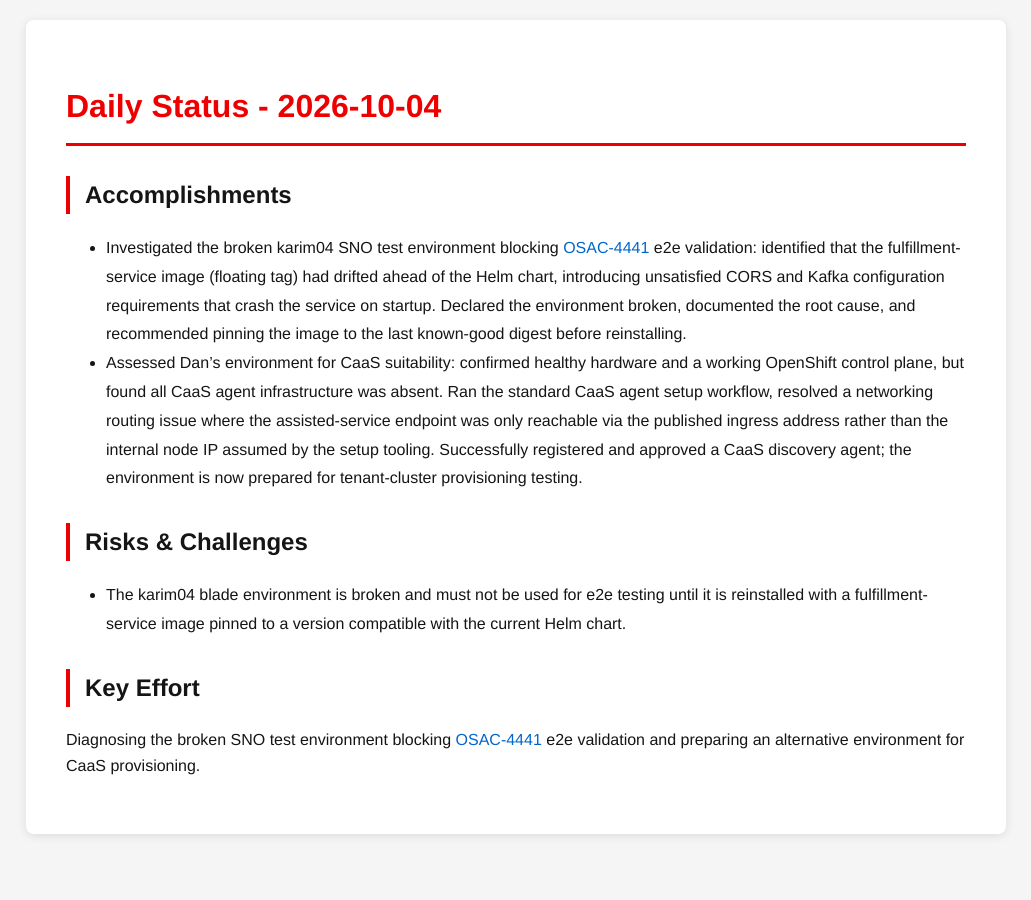
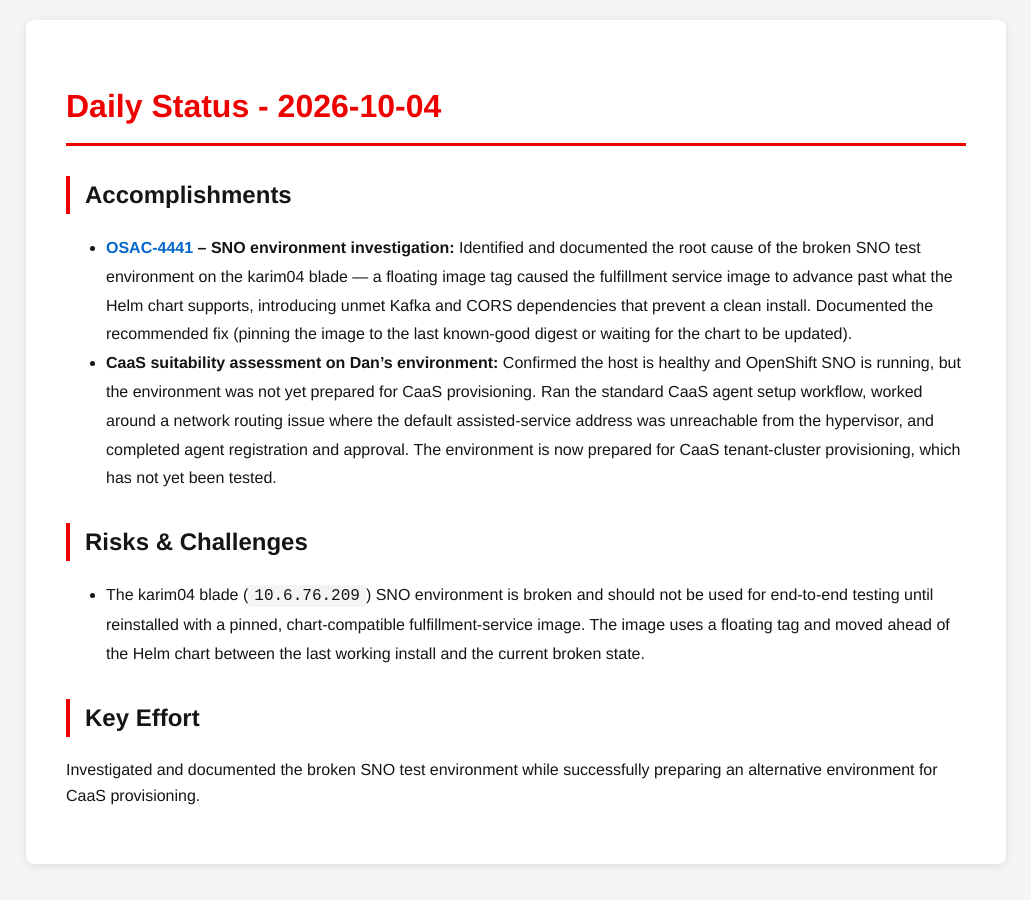
Before and after one commit to tzvatot/daily-status, a Jekyll site: the page built from 2026-10-04.md, in a window 1280 px wide. Shown: the whole page, without its empty margins (124-1155 px from the left). Built offline with Jekyll 4.4.1, drawn with Linux system fonts in a browser that asks for light colours.

Commit message:
Daily status update - 2026-10-04

```diff
--- a/2026-10-04.md
+++ b/2026-10-04.md
@@ -7,11 +7,11 @@
 # Daily Status - 2026-10-04
 
 ## Accomplishments
-- Investigated the broken karim04 SNO test environment blocking [OSAC-4441](https://redhat.atlassian.net/browse/OSAC-4441) e2e validation: identified that the fulfillment-service image (floating tag) had drifted ahead of the Helm chart, introducing unsatisfied CORS and Kafka configuration requirements that crash the service on startup. Declared the environment broken, documented the root cause, and recommended pinning the image to the last known-good digest before reinstalling.
-- Assessed Dan's environment for CaaS suitability: confirmed healthy hardware and a working OpenShift control plane, but found all CaaS agent infrastructure was absent. Ran the standard CaaS agent setup workflow, resolved a networking routing issue where the assisted-service endpoint was only reachable via the published ingress address rather than the internal node IP assumed by the setup tooling. Successfully registered and approved a CaaS discovery agent; the environment is now prepared for tenant-cluster provisioning testing.
+- **[OSAC-4441](https://redhat.atlassian.net/browse/OSAC-4441) – SNO environment investigation:** Identified and documented the root cause of the broken SNO test environment on the karim04 blade — a floating image tag caused the fulfillment service image to advance past what the Helm chart supports, introducing unmet Kafka and CORS dependencies that prevent a clean install. Documented the recommended fix (pinning the image to the last known-good digest or waiting for the chart to be updated).
+- **CaaS suitability assessment on Dan's environment:** Confirmed the host is healthy and OpenShift SNO is running, but the environment was not yet prepared for CaaS provisioning. Ran the standard CaaS agent setup workflow, worked around a network routing issue where the default assisted-service address was unreachable from the hypervisor, and completed agent registration and approval. The environment is now prepared for CaaS tenant-cluster provisioning, which has not yet been tested.
 
 ## Risks & Challenges
-- The karim04 blade environment is broken and must not be used for e2e testing until it is reinstalled with a fulfillment-service image pinned to a version compatible with the current Helm chart.
+- The karim04 blade (`10.6.76.209`) SNO environment is broken and should not be used for end-to-end testing until reinstalled with a pinned, chart-compatible fulfillment-service image. The image uses a floating tag and moved ahead of the Helm chart between the last working install and the current broken state.
 
 ## Key Effort
-Diagnosing the broken SNO test environment blocking [OSAC-4441](https://redhat.atlassian.net/browse/OSAC-4441) e2e validation and preparing an alternative environment for CaaS provisioning.
+Investigated and documented the broken SNO test environment while successfully preparing an alternative environment for CaaS provisioning.
```
